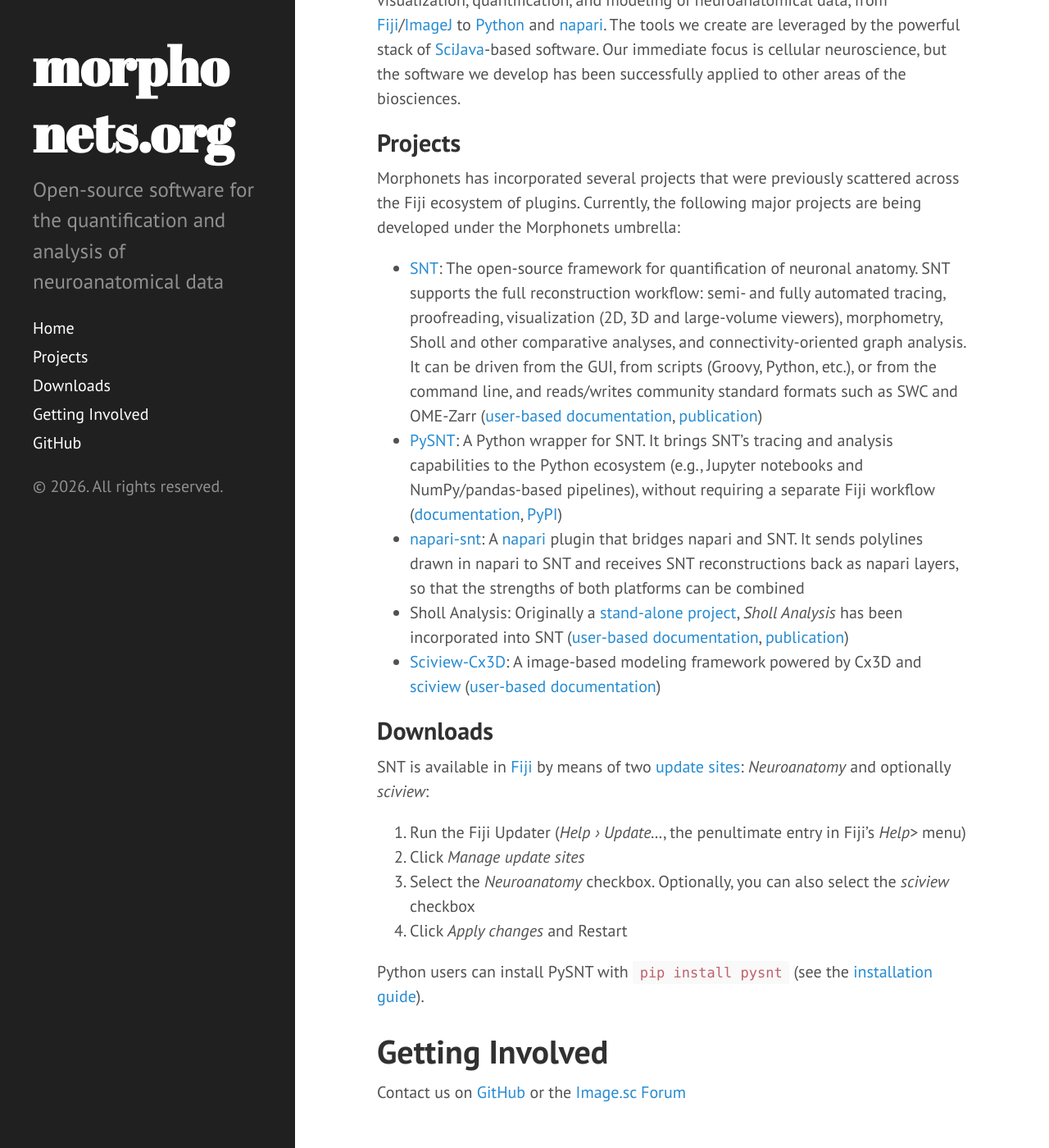
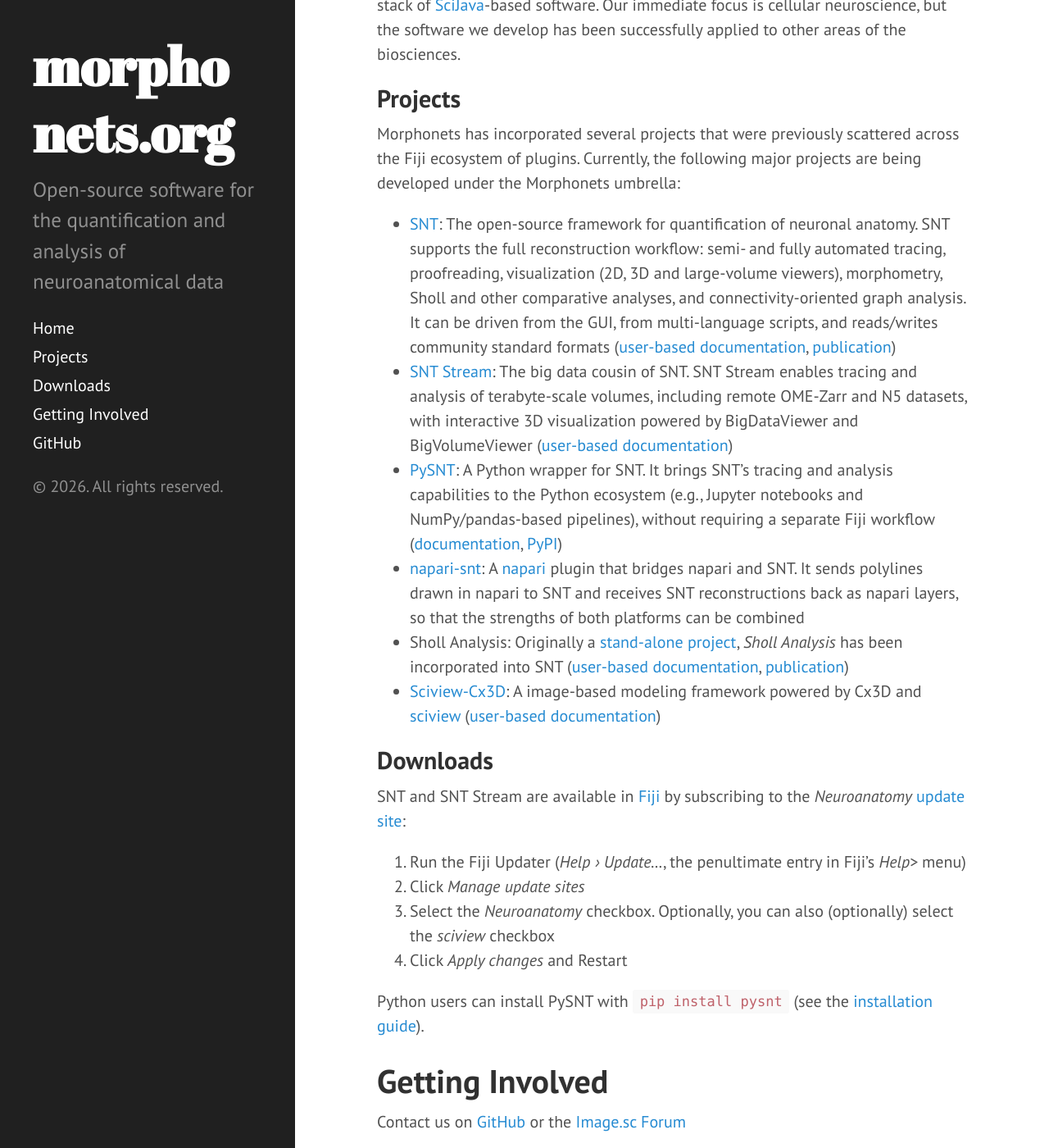
Before and after one commit to morphonets/morphonets.org, a Jekyll site: the page built from index.md, in a window 1280 px wide and 1400 px high, scrolled down 412 px. Shown: the whole window at 82% size. Built offline with Jekyll 4.4.1, drawn with Linux system fonts in a browser that asks for light colours.

Commit message:
Include SNT-Stream and update logos

```diff
--- a/index.md
+++ b/index.md
@@ -2,7 +2,7 @@
 layout: default
 title: Morphonets
 ---
-<p align="center"><img src="static/MorphonetsLogo.png" alt="<a href='https://github.com/morphonets/misc/blob/master/MorphonetsLogo.ijm'>The Morphonets logo was created by an IJ macro!</a>" width="200" height="200"></p>
+<p align="center"><img src="static/MorphonetsLogo.png" alt="Morphonets, SNT, SNT Stream, and PySNT logos" width="600"></p>
 <h1 align="center">Welcome To Morphonets!</h1>
 
 
@@ -14,7 +14,8 @@ Our immediate focus is cellular neuroscience, but the software we develop has be
 ## Projects
 Morphonets has incorporated several projects that were previously scattered across the Fiji ecosystem of plugins. Currently, the following major projects are being developed under the Morphonets umbrella:
 
-- [SNT](https://github.com/morphonets/SNT): The open-source framework for quantification of neuronal anatomy. SNT supports the full reconstruction workflow: semi- and fully automated tracing, proofreading, visualization (2D, 3D and large-volume viewers), morphometry, Sholl and other comparative analyses, and connectivity-oriented graph analysis. It can be driven from the GUI, from scripts (Groovy, Python, etc.), or from the command line, and reads/writes community standard formats such as SWC and OME-Zarr ([user-based documentation](https://imagej.net/plugins/snt/), [publication](https://rdcu.be/c9LJe))
+- [SNT](https://github.com/morphonets/SNT): The open-source framework for quantification of neuronal anatomy. SNT supports the full reconstruction workflow: semi- and fully automated tracing, proofreading, visualization (2D, 3D and large-volume viewers), morphometry, Sholl and other comparative analyses, and connectivity-oriented graph analysis. It can be driven from the GUI, from multi-language scripts, and reads/writes community standard formats ([user-based documentation](https://imagej.net/plugins/snt/), [publication](https://rdcu.be/c9LJe))
+- [SNT Stream](https://imagej.net/plugins/snt/snt-stream): The big data cousin of SNT. SNT Stream enables tracing and analysis of terabyte-scale volumes, including remote OME-Zarr and N5 datasets, with interactive 3D visualization powered by BigDataViewer and BigVolumeViewer ([user-based documentation](https://imagej.net/plugins/snt/snt-stream))
 - [PySNT](https://github.com/morphonets/pysnt): A Python wrapper for SNT. It brings SNT's tracing and analysis capabilities to the Python ecosystem (e.g., Jupyter notebooks and NumPy/pandas-based pipelines), without requiring a separate Fiji workflow ([documentation](https://pysnt.readthedocs.io), [PyPI](https://pypi.org/project/pysnt/))
 - [napari-snt](https://github.com/morphonets/napari-snt): A [napari](https://napari.org) plugin that bridges napari and SNT. It sends polylines drawn in napari to SNT and receives SNT reconstructions back as napari layers, so that the strengths of both platforms can be combined
 - Sholl Analysis: Originally a [stand-alone project](https://github.com/tferr/ASA#sholl-analysis), _Sholl Analysis_ has been incorporated into SNT ([user-based documentation](https://imagej.net/plugins/sholl-analysis), [publication](https://rdcu.be/c9LI8))
@@ -22,16 +23,15 @@ Morphonets has incorporated several projects that were previously scattered acro
 
 
 ## Downloads
-SNT is available in [Fiji](https://imagej.net/Fiji) by means of two [update sites](https://imagej.net/Update_Sites): *Neuroanatomy* and optionally *sciview*:
+SNT and SNT Stream are available in [Fiji](https://fiji.sc/) by subscribing to the *Neuroanatomy* [update site](https://imagej.net/Update_Sites):
 
 1.  Run the Fiji Updater (*Help › Update...*, the penultimate entry in Fiji's *Help>* menu)
 2.  Click *Manage update sites*
-3.  Select the *Neuroanatomy* checkbox. Optionally, you can also select the *sciview* checkbox
+3.  Select the *Neuroanatomy* checkbox. Optionally, you can also (optionally) select the *sciview* checkbox
 4.  Click *Apply changes* and Restart
 
 Python users can install PySNT with `pip install pysnt` (see the [installation guide](https://pysnt.readthedocs.io/en/latest/install.html)).
 
 
-
 # Getting Involved
 Contact us on [GitHub](https://github.com/morphonets) or the [Image.sc Forum](https://forum.image.sc/)
```
Also changed, not shown: static/MorphonetsLogo.png.
